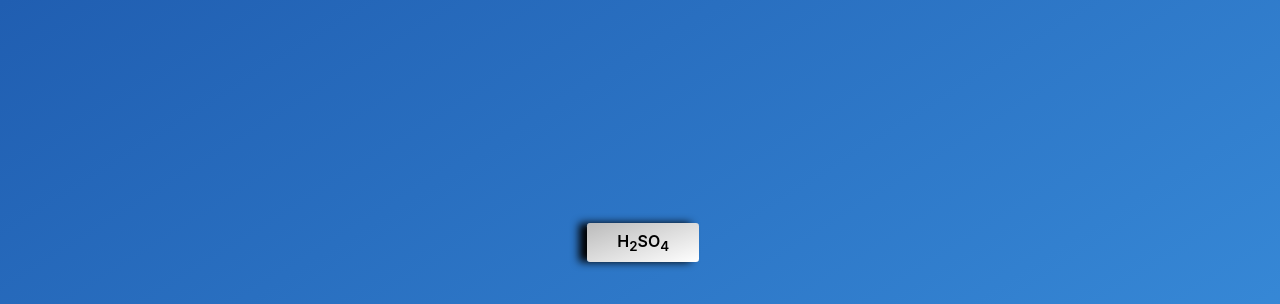
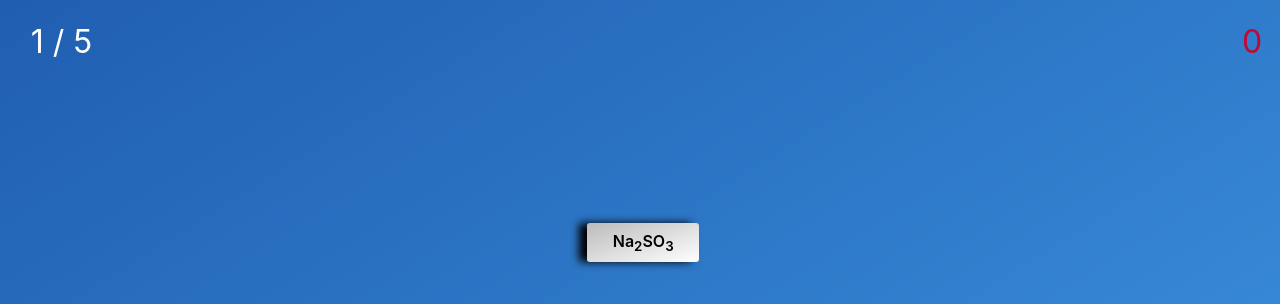
Before and after one commit to SergeyGulin/chem, a React (Create React App) app: page / in a window 1280 px wide. Both pictures are taken after a click on the button "Старт". Shown: the top 304 px of the page. Built offline with nearby package versions, Linux system fonts and the light colour scheme.

Commit message:
fix score counting

```diff
--- a/src/App/App.css
+++ b/src/App/App.css
@@ -125,7 +125,7 @@ code {
   position: absolute;
   top: calc(100% - 4rem);
   left: 0.8rem;
-  color: #da0b35;
+  /* color: #da0b35; */
 }
 
 .buttonPosition2 {
@@ -138,14 +138,14 @@ code {
   position: absolute;
   top: calc(100% - 8rem);
   left: 0.8rem;
-  color: red;
+  /* color: red; */
 }
 
 .buttonPosition4 {
   position: absolute;
   top: calc(100% - 8rem);
   left: calc(100% - var(--formula-width) - 0.8rem);
-  color: #205eb1;
+  /* color: #205eb1; */
 }
 
 /* Transition нажатия кнопки
@@ -153,9 +153,27 @@ code {
 .buttonPosition1,
 .buttonPosition2,
 .buttonPosition3,
-.buttonPosition4 {
+.buttonPosition4,
+.score,
+.check-number {
   transform: scale(0.5, 0.5);
   transition: top var(--click-animation-duration) ease,
     left var(--click-animation-duration) ease,
     transform var(--click-animation-duration) ease;
 }
+
+.score {
+  position: absolute;
+  top: 0.2rem;
+  left: calc(100% - 3rem);
+  color: #c20933;
+  font-size: 4rem;
+}
+
+.check-number {
+  position: absolute;
+  top: 0.2rem;
+  left: 0rem;
+  color: white;
+  font-size: 4rem;
+}
--- a/src/App/App.tsx
+++ b/src/App/App.tsx
@@ -2,17 +2,19 @@ import React, { useState, useCallback, useEffect } from "react";
 
 import Check from "./Check";
 
-import { formulas } from "./Chemicals";
+import { formulas, reshuffle } from "./Chemicals";
 
 import { sound1 } from "./Sounds";
 
 const MAIN_ANIMATION_DURATION = 10000;
 const CLICK_ANIMATION_DURATION = 1000;
 
-const CHECKS_NUMBER = 5;
+const CHECKS_TOTAL = 5;
 
 const App: React.FC = () => {
   const [checkNumber, setCheckNumber] = useState(0);
+  const [resufledFormulas, setResufledFormulas] = useState(formulas);
+  const [score, setScore] = useState(0);
 
   useEffect(() => {
     const element = document.documentElement;
@@ -29,14 +31,38 @@ const App: React.FC = () => {
 
   const handleStartClick = useCallback(() => {
     console.log("Нажата кнопка старт");
+    const newResufledFormulas = reshuffle(formulas);
+    setResufledFormulas(newResufledFormulas);
+    console.log("newResufledFormulas = ", newResufledFormulas);
     setCheckNumber(1);
+    setScore(0);
     sound1.play();
   }, []);
 
-  const handleFinishEvent = useCallback(() => {
-    console.log("handleFinishEvent fired");
-    setCheckNumber(checkNumber > CHECKS_NUMBER ? 0 : checkNumber + 1);
-  }, [checkNumber]);
+  const handleFinishEvent = useCallback(
+    result => {
+      console.log("handleFinishEvent fired");
+      let newScore = score;
+      switch (result) {
+        case true:
+          newScore += 2;
+          break;
+        case false:
+          newScore -= 1;
+          break;
+        case undefined:
+          newScore += 0;
+          break;
+      }
+      setScore(newScore);
+      setCheckNumber(
+        checkNumber > CHECKS_TOTAL || checkNumber >= resufledFormulas.length
+          ? 0
+          : checkNumber + 1
+      );
+    },
+    [checkNumber, resufledFormulas.length, score]
+  );
 
   return (
     <div>
@@ -47,11 +73,13 @@ const App: React.FC = () => {
       ) : (
         <Check
           key={checkNumber}
-          formula={formulas[checkNumber - 1]}
           checkNumber={checkNumber}
+          checksTotal={CHECKS_TOTAL}
+          clickAnimationDuration={CLICK_ANIMATION_DURATION}
+          formula={resufledFormulas[checkNumber - 1]}
           handleFinishEvent={handleFinishEvent}
           mainAnimationDuration={MAIN_ANIMATION_DURATION}
-          clickAnimationDuration={CLICK_ANIMATION_DURATION}
+          score={score}
         />
       )}
     </div>
--- a/src/App/Check.tsx
+++ b/src/App/Check.tsx
@@ -14,11 +14,13 @@ const buttons = {
 };
 
 const Check = (props: {
+  checkNumber: number;
+  checksTotal: number;
+  clickAnimationDuration: number;
   formula: ChemicalType;
-  checkNumber: number;
   handleFinishEvent: (_: boolean | undefined) => void;
   mainAnimationDuration: number;
-  clickAnimationDuration: number;
+  score: number;
 }): JSX.Element => {
   const [state, setState] = useState<StateType>("zero");
   const { checkNumber } = props;
@@ -69,6 +71,9 @@ const Check = (props: {
   let button2 = "buttonPosition2";
   let button3 = "buttonPosition3";
   let button4 = "buttonPosition4";
+  let scoreClass = "score";
+  let checkNumberClass = "check-number";
+
   switch (state) {
     case "zero":
       formulaPositionClass = "formula startPosition";
@@ -77,6 +82,8 @@ const Check = (props: {
         button2 = "endPosition";
         button3 = "endPosition";
         button4 = "endPosition";
+        scoreClass = "endPosition";
+        checkNumberClass = "endPosition";
       }
       break;
     case "zero+":
@@ -85,6 +92,8 @@ const Check = (props: {
       button2 = "buttonPosition2";
       button3 = "buttonPosition3";
       button4 = "buttonPosition4";
+      scoreClass = "score";
+      checkNumberClass = "check-number";
       break;
     default:
       formulaPositionClass = "formula " + buttons[state];
@@ -95,7 +104,14 @@ const Check = (props: {
 
   return (
     <div className="main">
+      <div className={scoreClass}>{props.score}</div>
+
+      <div className={checkNumberClass}>
+        {`${props.checkNumber} / ${props.checksTotal}`}
+      </div>
+
       <div className={formulaPositionClass}>{props.formula.formula}</div>
+
       <ChemicalClassButton
         name="Кислота"
         className={button1}
--- a/src/App/Chemicals.tsx
+++ b/src/App/Chemicals.tsx
@@ -8,6 +8,12 @@ export type ChemicalType = {
   formula: JSX.Element;
   text?: string;
 };
+
+export function reshuffle<T>(arr: T[]): T[] {
+  const arr1 = arr.map((item: T): [number, T] => [Math.random(), item]);
+  arr1.sort((a, b) => a[0] - b[0]);
+  return arr1.map(pair => pair[1]);
+}
 
 export const formulas: ChemicalType[] = [
   {
@@ -50,23 +56,5 @@ export const formulas: ChemicalType[] = [
         H<sub>2</sub>O
       </div>
     )
-  },
-  {
-    name: "Cульфит натрия",
-    type: "Соль",
-    formula: (
-      <div>
-        Na<sub>2</sub>SO<sub>3</sub>
-      </div>
-    )
-  },
-  {
-    name: "Вода (оксид водорода)",
-    type: "Оксид",
-    formula: (
-      <div>
-        H<sub>2</sub>O
-      </div>
-    )
   }
 ];
```
